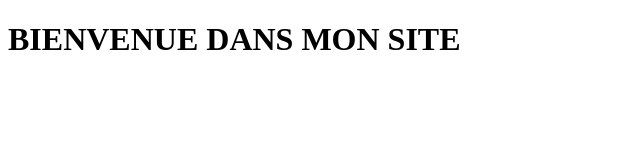
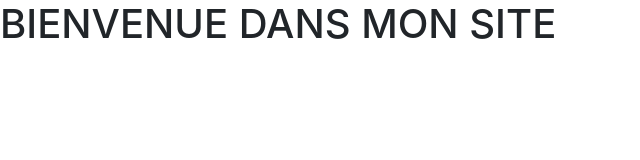
Before and after one commit to Moguevanelle1/elearning, a plain HTML site: page index.html in a window 1280 px wide. Shown: the whole page, without its empty margins (0-640 px from the left). Drawn offline with nearby package versions, Linux system fonts and the light colour scheme.

```diff
--- a/index.html
+++ b/index.html
@@ -3,6 +3,7 @@
 <head>
 	<meta charset="utf-8">
 	<meta name="viewport" content="width=device-width, initial-scale=1">
+	<link rel="stylesheet" type="text/css" href="vendor/twbs/bootstrap/dist/css/bootstrap.min.css">
 	<title>elearning</title>
 </head>
 <body>
```
Also changed, not shown: composer.json (added, +17 -0 lines), 2 other files.
